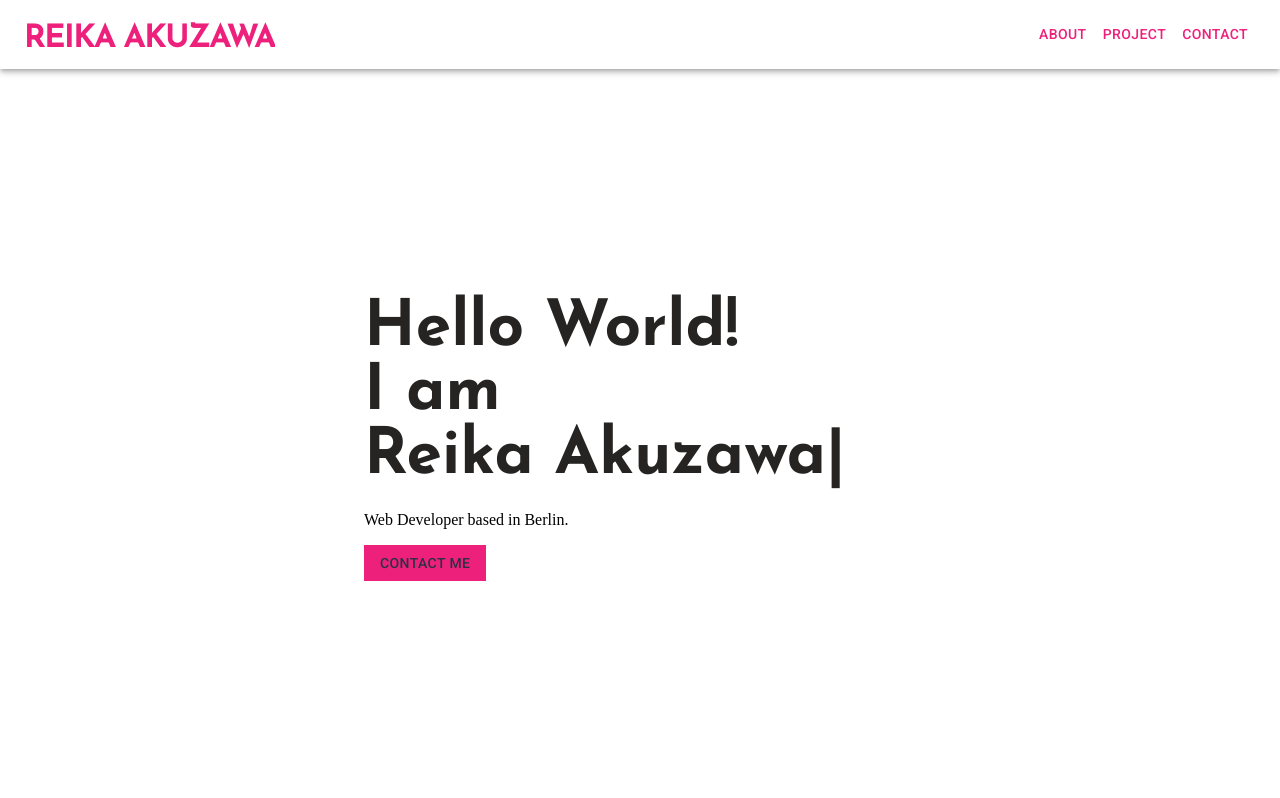
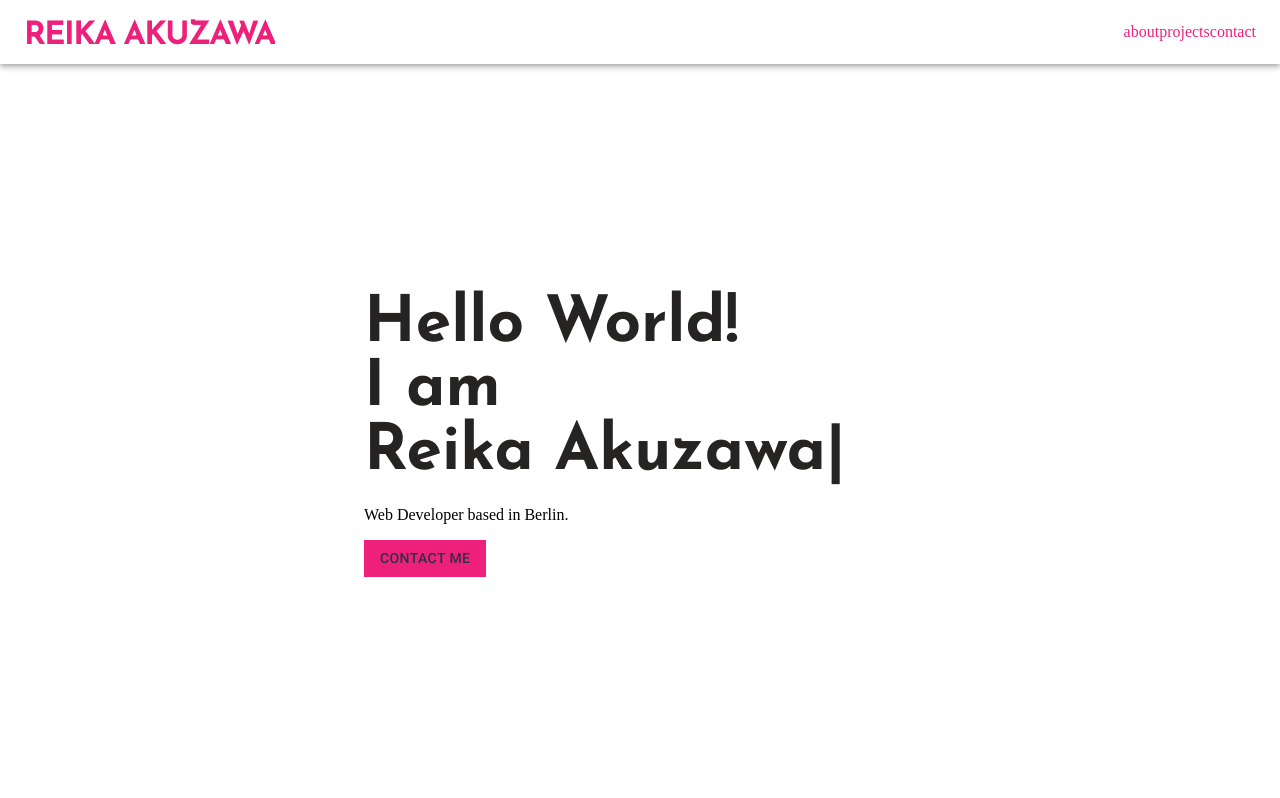
Before and after one commit to Reikasan/portfolio-2023, a React (Create React App) app: page / in a window 1280 px wide. Shown: the top 798 px of the page. Built offline with nearby package versions, Linux system fonts and the light colour scheme.

Commit message:
Install react-scroll

```diff
--- a/package.json
+++ b/package.json
@@ -29,6 +29,7 @@
     "react-dom": "^18.2.0",
     "react-router-dom": "^6.18.0",
     "react-scripts": "5.0.1",
+    "react-scroll": "^1.9.0",
     "react-type-animation": "^3.2.0",
     "sass": "^1.69.5",
     "typescript": "^4.9.5",
@@ -57,5 +58,8 @@
       "last 1 firefox version",
       "last 1 safari version"
     ]
+  },
+  "devDependencies": {
+    "@types/react-scroll": "^1.8.10"
   }
 }
--- /dev/null
+++ b/src/App.scss
@@ -0,0 +1,19 @@
+
+    #navigation {
+        .nav-link {
+            display: block;
+            text-transform: uppercase;
+            font-family: "Roboto","Helvetica","Arial",sans-serif;
+            font-weight: 700;
+            padding: 1rem;
+            cursor: pointer;
+
+
+            &mobile {
+                text-align: center;
+                color: $black;
+                text-decoration: none;
+                text-transform: capitalize;
+            }
+        }
+    }
--- a/src/Components/navigation.tsx
+++ b/src/Components/navigation.tsx
@@ -7,10 +7,10 @@ import Typography from '@mui/material/Typography';
 import Menu from '@mui/material/Menu';
 import MenuIcon from '@mui/icons-material/Menu';
 import Container from '@mui/material/Container';
-import Button from '@mui/material/Button';
 import MenuItem from '@mui/material/MenuItem';
+import { Link as Scroll } from 'react-scroll';
 
-const sections = ['about', 'project', 'contact'];
+const sections = ['about', 'projects', 'contact'];
 
 const Navigation = () => {
   const [anchorElNav, setAnchorElNav] = React.useState<null | HTMLElement>(null);
@@ -23,7 +23,7 @@ const Navigation = () => {
   };
 
   return (
-    <AppBar position="static">
+    <AppBar position="static" id="navigation">
       <Container maxWidth="xl">
         <Toolbar disableGutters>
           <Typography
@@ -98,32 +98,30 @@ const Navigation = () => {
             >
               {sections.map((section) => (
                 <MenuItem key={section} onClick={handleCloseNavMenu}>
-                  <Typography
-                    textAlign="center"
-                    variant="body1"
-                    component="a"
-                    href={`#${section}`}
-                    sx={{
-                      color: 'inherit',
-                      textTransform: 'capitalize',
-                      textDecoration: 'none',
-                    }}
+                  <Scroll
+                    className='nav-link mobile'
+                    to={`${section}`}
+                    smooth
+                    spy
                   >
                     {section}
-                  </Typography>
+                  </Scroll>
                 </MenuItem>
               ))}
             </Menu>
           </Box>
           <Box sx={{ flexGrow: 1, display: { xs: 'none', md: 'flex' }, justifyContent: 'end'}}>
             {sections.map((section) => (
-              <Button
+               <Scroll
+                to={`${section}`}
                 key={section}
                 onClick={handleCloseNavMenu}
-                sx={{ my: 2, color: 'white', display: 'block' }}
+                smooth
+                spy
+                className='nav-link'
               >
                 {section}
-              </Button>
+              </Scroll>
             ))}
           </Box>
         </Toolbar>
```
Also changed, not shown: 1 other file (tests, documents, lock files or other folders).
